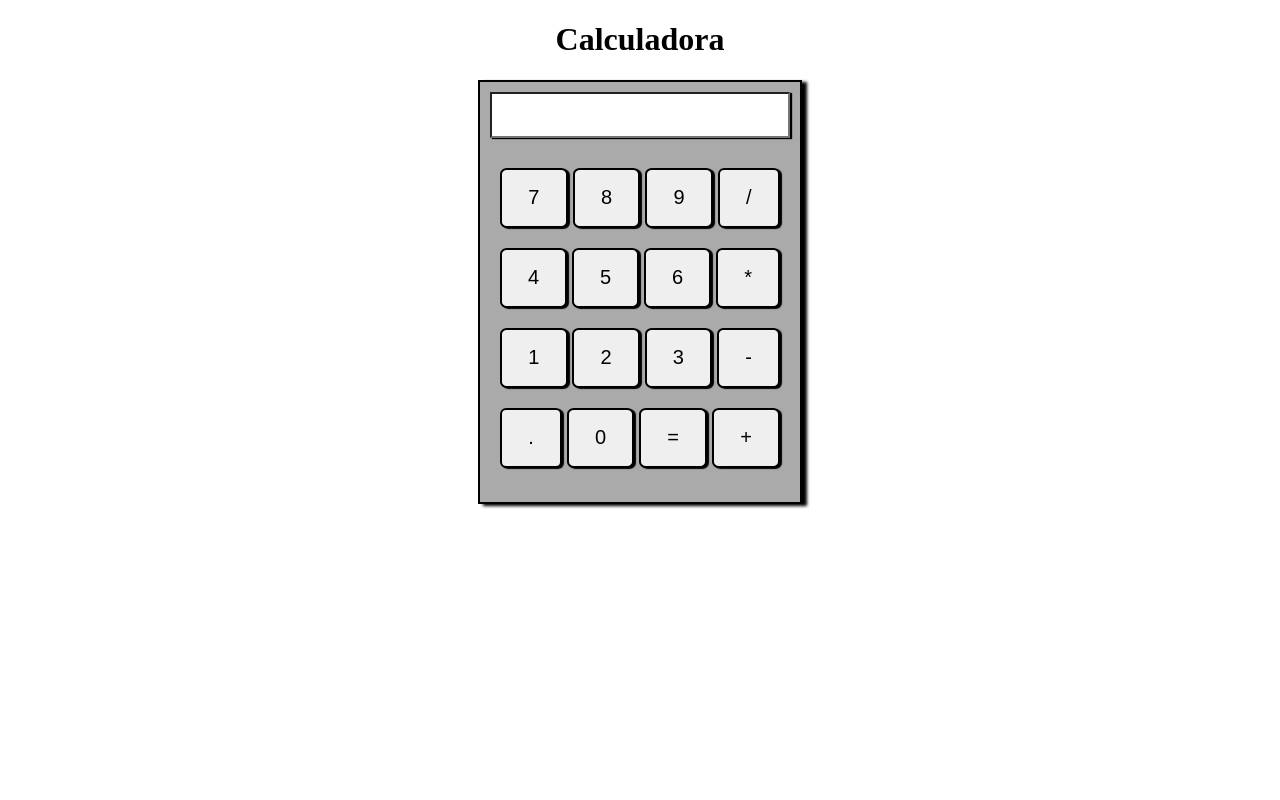
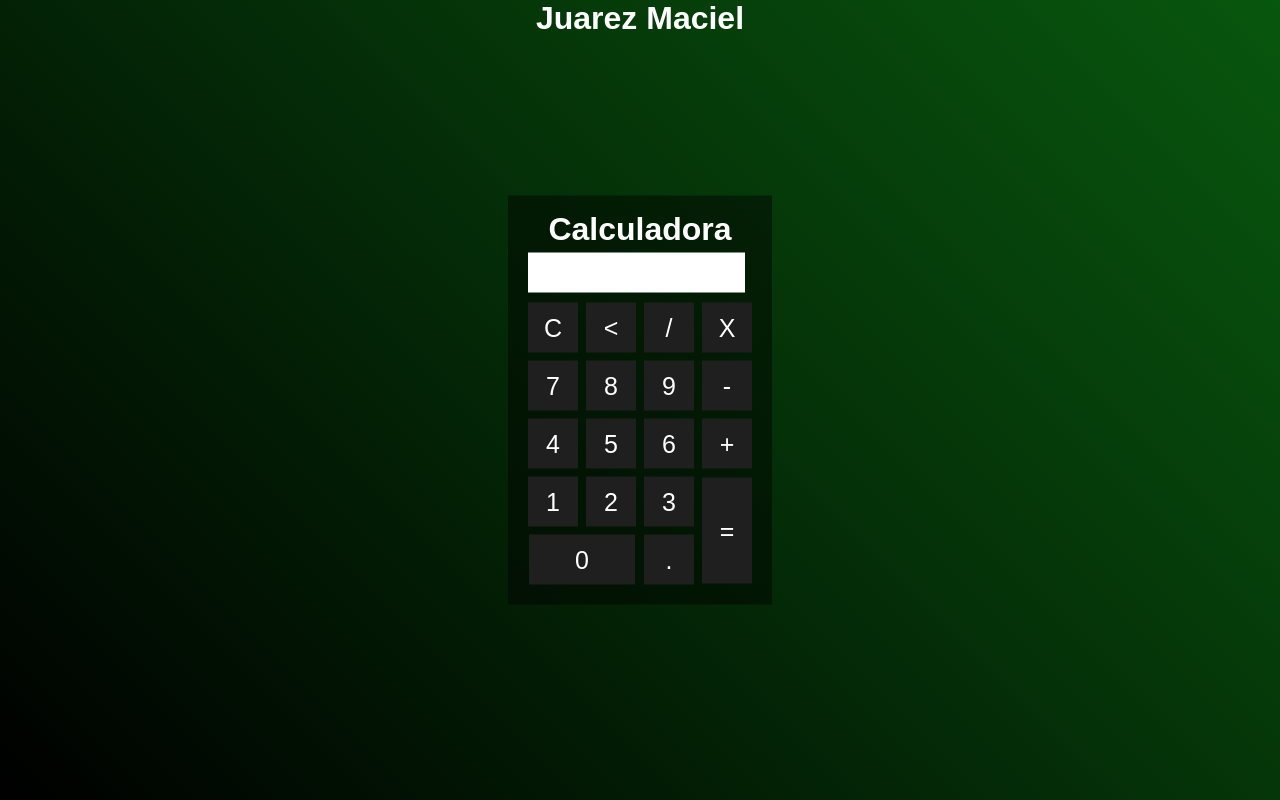
Before and after one commit to juareix/calculadora-simples, a plain HTML site: page Index.html in a window 1280 px wide. Drawn offline with Linux system fonts and the light colour scheme.

Commit message:
second commit

```diff
--- a/Index.html
+++ b/Index.html
@@ -2,42 +2,48 @@
 <html lang="en">
 <head>
     <meta charset="UTF-8">
-    <meta http-equiv="X-UA-Compatible" content="IE=edge">
     <meta name="viewport" content="width=device-width, initial-scale=1.0">
     <link rel="stylesheet" href="style.css">
-    <title>Document</title>
+    <title>Calculadora</title>
 </head>
 <body>
-    <h1>Calculadora</h1>
-    <div class="container">
-        <input type="number">
-        <div class="container-son">
-            <button class="btn" id="7">7</button>
-            <button class="btn" id="8">8</button>
-            <button class="btn" id="9">9</button>
-            <button class="btn operator" id="/">/</button>
-        </div>
-        <div class="container-son">
-            <button class="btn" id="4">4</button>
-            <button class="btn" id="5">5</button>
-            <button class="btn" id="6">6</button>
-            <button class="btn operator" id="*">*</button>
-        </div>
-
-        <div class="container-son">
-            <button class="btn" id="1">1</button>
-            <button class="btn" id="2">2</button>
-            <button class="btn" id="3">3</button>
-            <button class="btn operator" id="-">-</button>
-        </div>
-
-        <div class="container-son">
-            <button class="btn" id=".">.</button>
-            <button class="btn" id="0">0</button>
-            <button onclick="alertar()" class="btn equals" id="=">=</button>
-            <button class="btn operator" id="+">+</button>
+    <div class="fundo">
+        <h1>Juarez Maciel</h1>
+        <div class="calculadora">
+            <h1>Calculadora</h1>
+            <p id="resultado"></p>
+            <table>
+                <tr>
+                    <td><button class="botao" onclick="clean()">C</button></td>
+                    <td><button class="botao" onclick="back()"><</button></td>
+                    <td><button class="botao" onclick="insert('/')">/</button></td>
+                    <td><button class="botao" onclick="insert('*')">X</button></td>
+                </tr>
+                <tr>
+                    <td><button class="botao" onclick="insert('7')">7</button></td>
+                    <td><button class="botao" onclick="insert('8')">8</button></td>
+                    <td><button class="botao" onclick="insert('9')">9</button></td>
+                    <td><button class="botao" onclick="insert('-')">-</button></td>
+                </tr>
+                <tr>
+                    <td><button class="botao" onclick="insert('4')">4</button></td>
+                    <td><button class="botao" onclick="insert('5')">5</button></td>
+                    <td><button class="botao" onclick="insert('6')">6</button></td>
+                    <td><button class="botao" onclick="insert('+')">+</button></td>
+                </tr>
+                <tr>
+                    <td><button class="botao" onclick="insert('1')">1</button></td>
+                    <td><button class="botao" onclick="insert('2')">2</button></td>
+                    <td><button class="botao" onclick="insert('3')">3</button></td>
+                    <td rowspan="2"><button class="botao" style="height: 106px;" onclick="calcular()">=</button></td>
+                </tr>
+                <tr>
+                    <td colspan="2"><button class="botao" style="width: 106px;" onclick="insert('0')">0</button></td>
+                    <td><button class="botao" onclick="insert('.')">.</button></td>
+                </tr>
+            </table>
         </div>
     </div>
-    <script src="script.js"></script>
 </body>
+<script src="script.js"></script>
 </html>
--- /dev/null
+++ b/script.js
@@ -0,0 +1,25 @@
+function insert(num){
+    let numero = document.getElementById('resultado').innerHTML;
+    document.getElementById('resultado').innerHTML = numero + num;
+}
+
+function clean(){
+    document.getElementById('resultado').innerHTML = "";
+}
+
+
+function back(){
+    let resultado = document.getElementById('resultado').innerHTML;
+    document.getElementById('resultado').innerHTML = resultado.substring(0, resultado.length -1);
+}
+function calcular(){
+    let resultado = document.getElementById('resultado').innerHTML;
+    if(resultado){
+        document.getElementById('resultado').innerHTML = eval(resultado);
+    }
+
+    else{
+        document.getElementById('resultado').innerHTML = "Nada..."
+    }
+
+}
--- a/style.css
+++ b/style.css
@@ -1,39 +1,42 @@
-body{
+*{
+    margin: 0;
+    padding: 0;
+}
+.fundo{
+    background-image: linear-gradient(45deg,black, rgb(8, 87, 14));
+    height: 100vh;
+    color: #fff;
+    font-family: Arial, Helvetica, sans-serif;
     text-align: center;
 }
-.container{
-    margin: 0 auto;
-    font-family: Georgia, 'Times New Roman', Times, serif;
-    display: flex;
-    flex-direction: column;
-    width: 300px;
-    height: 400px;
-    padding: 10px;
-    border: 2px solid;
-    box-shadow: 5px 2px 3px;
-    background-color: rgba(43, 41, 41, 0.397);
+.calculadora{
+    position: absolute;
+    background-color: rgba(0, 0, 0, 0.452);
+    top: 50%;
+    left: 50%;
+    transform: translate(-50%,-50%);
+    padding: 15px;
 }
-
-.container-son{
-    display: flex;
-    justify-content: space-around;
-    padding: 10px;
-    flex-basis: 60px;
-    gap: .3rem;
+.botao{
+    width: 50px;
+    height: 50px;
+    font-size: 25px;
+    cursor: pointer;
+    margin: 3px;
+    background-color: rgb(31,31,31);
+    border: none;
+    color: #fff;
 }
-
-
-input{
-    height: 40px;
-    font-size: 20px;
-    box-shadow: 2px 1px 1px;
-    margin-bottom: 20px;
+.botao:hover{
+    background-color: rgba(0, 0, 0, 0.932);
 }
-
-button{
-    flex-grow: 1;
-    border: 2px solid;
-    border-radius: 10%;
-    font-size: 20px;
-    box-shadow: 2px 1px 1px;
+#resultado{
+    background-color: white;
+    width: 207px;
+    height: 30px;
+    margin: 5px;
+    font-size: 25px;
+    color: rgb(19, 12, 12);
+    text-align: right;
+    padding: 5px;
 }
```
